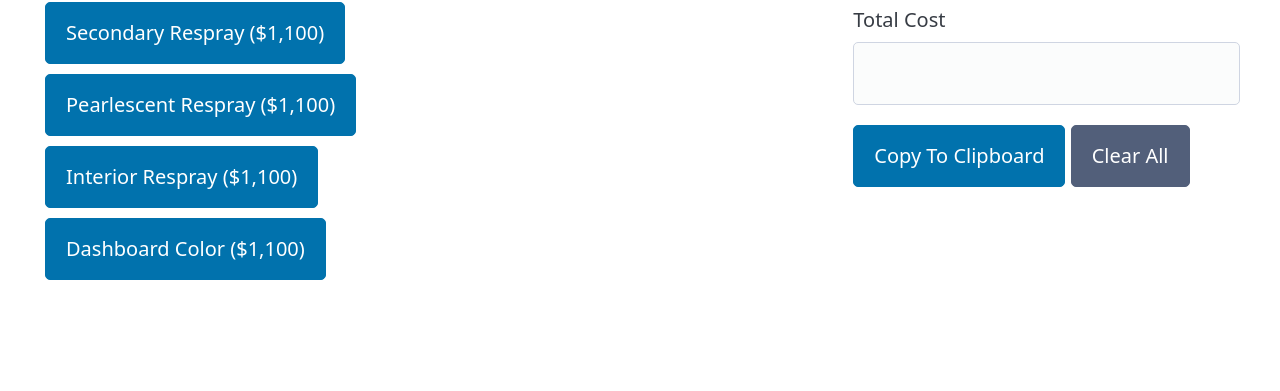
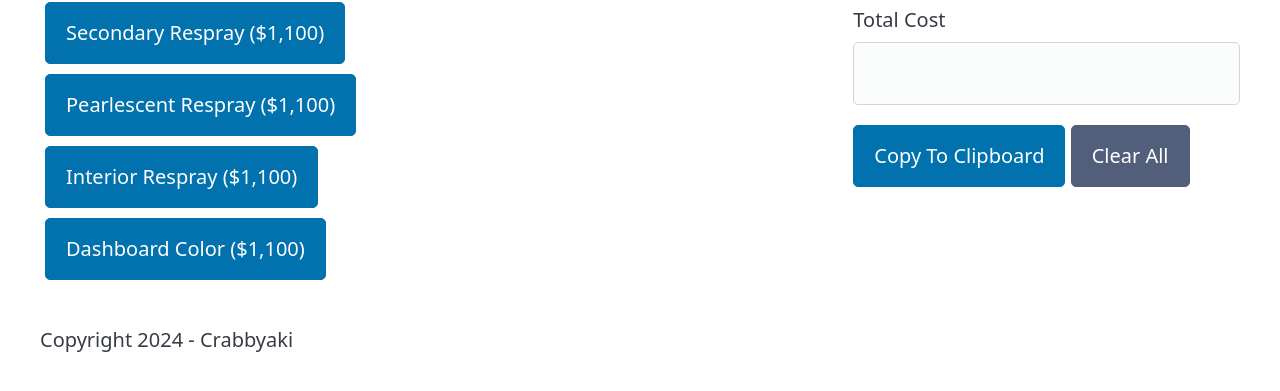
Before and after one commit to cmk112/OceansideBoatShop, a plain HTML site: page index.html in a window 1280 px wide. Shown: the part 671-1062 px from the top of the page. Before the commit the page ends 1016 px from the top, so only its background shows below. Drawn offline with nearby package versions, Linux system fonts and the light colour scheme.

Commit message:
Update index.html

```diff
--- a/index.html
+++ b/index.html
@@ -208,4 +208,5 @@
   </script>
 
 </body>
+<footer> Copyright 2024 - Crabbyaki</footer>
 </html>
```
